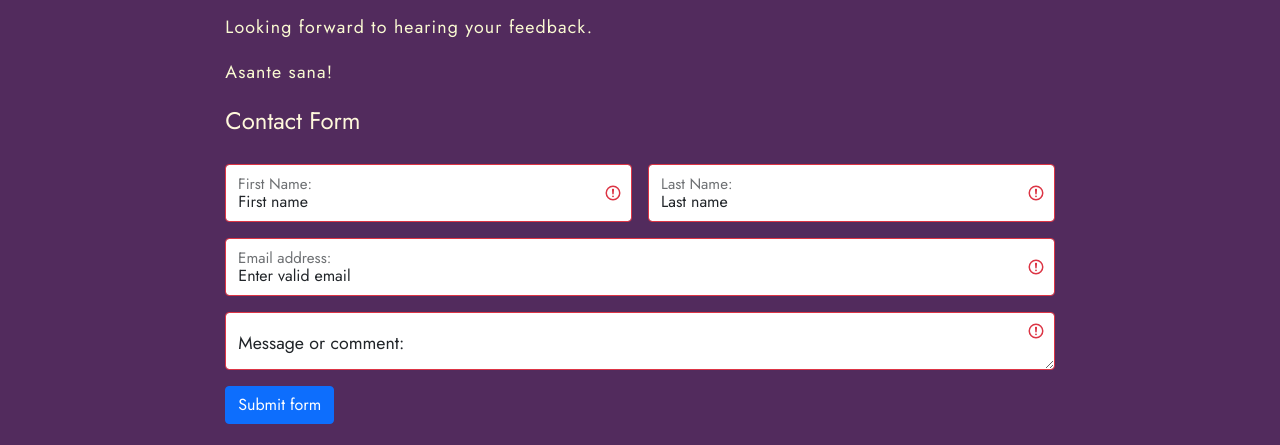
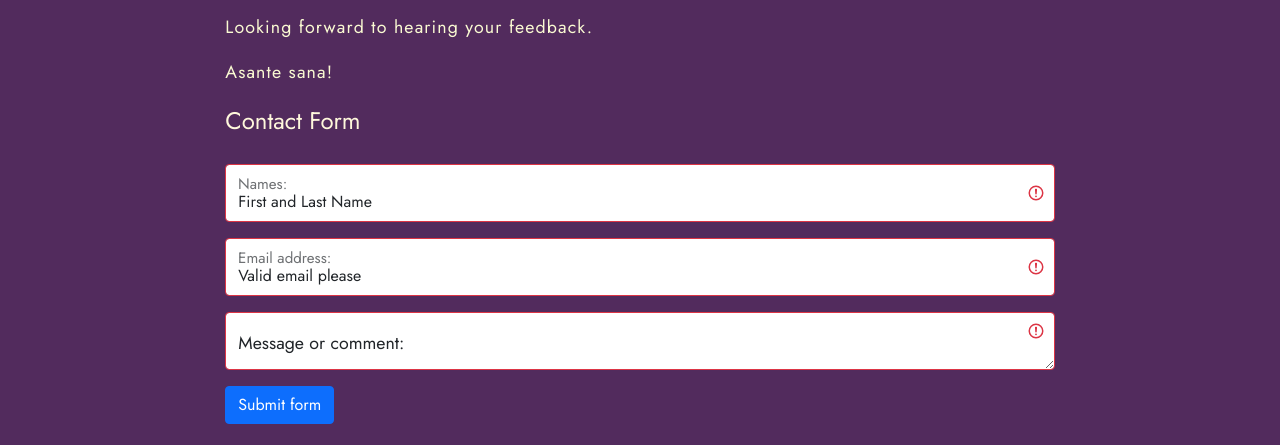
Before and after one commit to madibamndev/mweus-ukurasa, a plain HTML site: page contact.html in a window 1280 px wide. Shown: the part 710-1155 px from the top of the page. Drawn offline with nearby package versions, Linux system fonts and the light colour scheme; a web font is replaced by a local one.

Commit message:
Updated Contact form details

```diff
--- a/contact.html
+++ b/contact.html
@@ -130,25 +130,19 @@
                                     <p>Thank you for visiting, it is my hope that you find this site resourceful, user friendly, easy to navigate and intuitive as you navigate the content.</p>
                                     <p>Looking forward to hearing your feedback.</p>
                                     <p>Asante sana!</p>
-                                <form class="row needs-validation my-3" novalidate method="POST" data-netlify="true" name="contactmeform" action="contact-me-form-to-email.php" autocomplete="on">
+                                <form class="row needs-validation my-3" name="contactmeform" method="POST" data-netlify="true" autocomplete="on" novalidate>
                                     <fieldset>
                                         <legend>Contact Form</legend>
                                         <div class="row g-3 mb-3">
                                             <div class="col">
                                                 <div class="form-floating">
-                                                    <input id="floatingInputFirstName" type="text" class="form-control is-invalid" placeholder="First name" value="First name">
-                                                    <label for="floatingInputFirstName" class="form-label">First Name:</label>
-                                                </div>
-                                            </div>
-                                            <div class="col">
-                                                <div class="form-floating">
-                                                    <input id="floatingInputLastName" type="text" class="form-control is-invalid" placeholder="Last name" value="Last name">
-                                                    <label for="floatingInputLastName" class="form-label">Last Name:</label>
+                                                    <input id="floatingInputNames" type="text" name="names" class="form-control is-invalid" placeholder="First and Last name" value="First and Last Name">
+                                                    <label for="floatingInputNames" class="form-label">Names:</label>
                                                 </div>
                                             </div>
                                         </div>
                                         <div class="form-floating mb-3">
-                                            <input id="inputEmail" type="email" class="form-control is-invalid" placeholder="Enter valid email" value="Enter valid email">
+                                            <input id="inputEmail" type="email" class="form-control is-invalid" placeholder="Enter valid email" value="Valid email please">
                                             <label for="inputEmail" class="form-label">Email address:</label>
                                         </div>
                                         <div class="form-floating mb-3">
```
Also changed, not shown: 1 other file.
